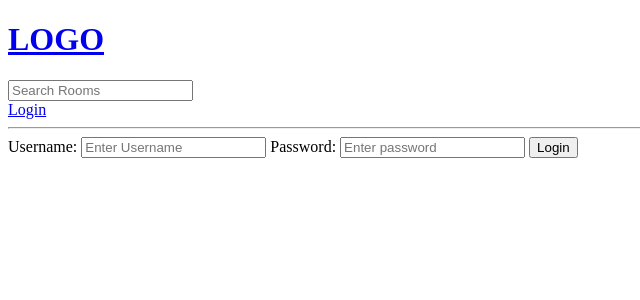
After one commit to JoshMagnotta/StudyBud, a Django app: page /login/ in a window 1280 px wide. The commit adds this page. Shown: the top 300 px of the page, without its empty margins (0-640 px from the left). Run offline with Django 5.2, Linux system fonts and the light colour scheme.

Commit message:
Flash Messages + User Logout 2:41:45

```diff
--- /dev/null
+++ b/base/templates/base/login_register.html
@@ -0,0 +1,22 @@
+{% extends 'main.html' %}
+
+{% block content %}
+
+<div>
+    <form method="POST" action="">
+        {% csrf_token %}
+
+        <label> Username: </label>
+        <input type="text" name="username" placeholder="Enter Username" />
+
+        <label> Password: </label>
+        <input type="password" name="password" placeholder="Enter password" />
+
+        <input type="submit" value="Login" />
+    </form>
+</div>
+
+
+
+
+{% endblock content %}
--- a/base/urls.py
+++ b/base/urls.py
@@ -7,6 +7,8 @@ urlpatterns = [
     path('create-room/', views.createRoom, name="create-room"),
     path('update-room/<str:pk>/', views.updateRoom, name="update-room"),
     path('delete-room/<str:pk>/', views.deleteRoom, name="delete-room"),
+    path('login/', views.loginPage, name="login"),
+    path('logout/', views.logoutUser, name="logout"),
 
 
 ]
--- a/base/views.py
+++ b/base/views.py
@@ -1,9 +1,39 @@
 from django.shortcuts import render, redirect
 from django.db.models import Q
+from django.contrib import messages
+from django.contrib.auth.models import User
+from django.contrib.auth import authenticate, login, logout
 from .models import Room, Topic
 from .forms import RoomForm
 
 # Create your views here.
+
+# TODO: 2:38:24
+
+def loginPage(request):
+    if request.method == 'POST':
+        username = request.POST.get('username')
+        password = request.POST.get('password')
+
+        try:
+            user = User.objects.get(username=username)
+        except:
+            messages.error(request, 'User does not exist')
+
+        user = authenticate(request, username=username, password=password)
+
+        if user is not None:
+            login(request, user)
+            return redirect('home')
+        else:
+            messages.error(request, 'Username or password does not exist')
+
+    context = {}
+    return render(request, 'base/login_register.html', context)
+
+def logoutUser(request):
+    logout(request)
+    return redirect('home')
 
 def home(request):
     q = request.GET.get('q') if request.GET.get('q') != None else ''
--- a/templates/main.html
+++ b/templates/main.html
@@ -10,6 +10,15 @@
     <body>
         {% include 'navbar.html' %}
 
+        {% if messages %}
+        <ul class="messages">
+            {% for message in messages %}
+                <li>{{ message }}</li>
+            {% endfor %}
+        </ul>
+        {% endif %}
+
+
         {% block content %}
 
         {% endblock %}
--- a/templates/navbar.html
+++ b/templates/navbar.html
@@ -6,4 +6,11 @@
     <input type="text" name="q" placeholder="Search Rooms"/>
 </form>
 
+{% if request.user.is_authenticated %}
+<a href="{% url 'logout' %}">Logout</a>
+{%else%}
+<a href="{% url 'login' %}">Login</a>
+
+{%endif%}
+
 <hr>
```
Also changed, not shown: db.sqlite3.
